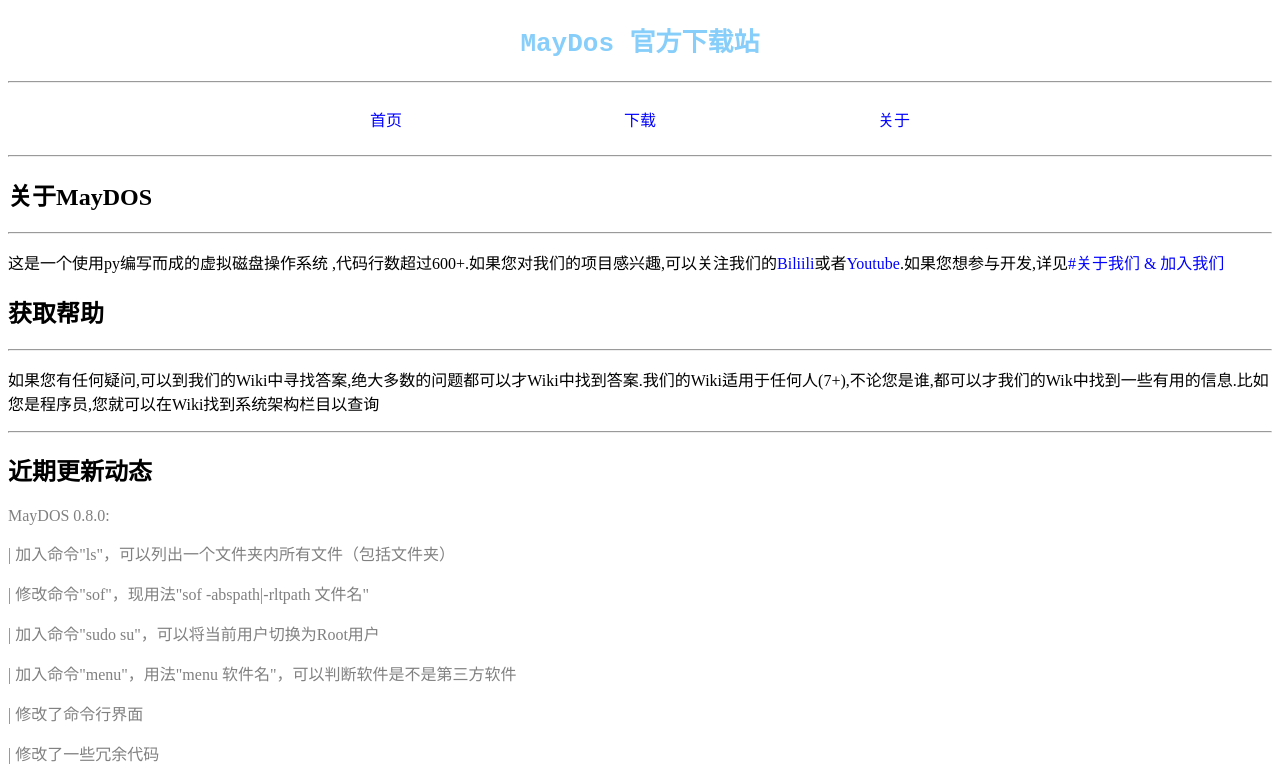
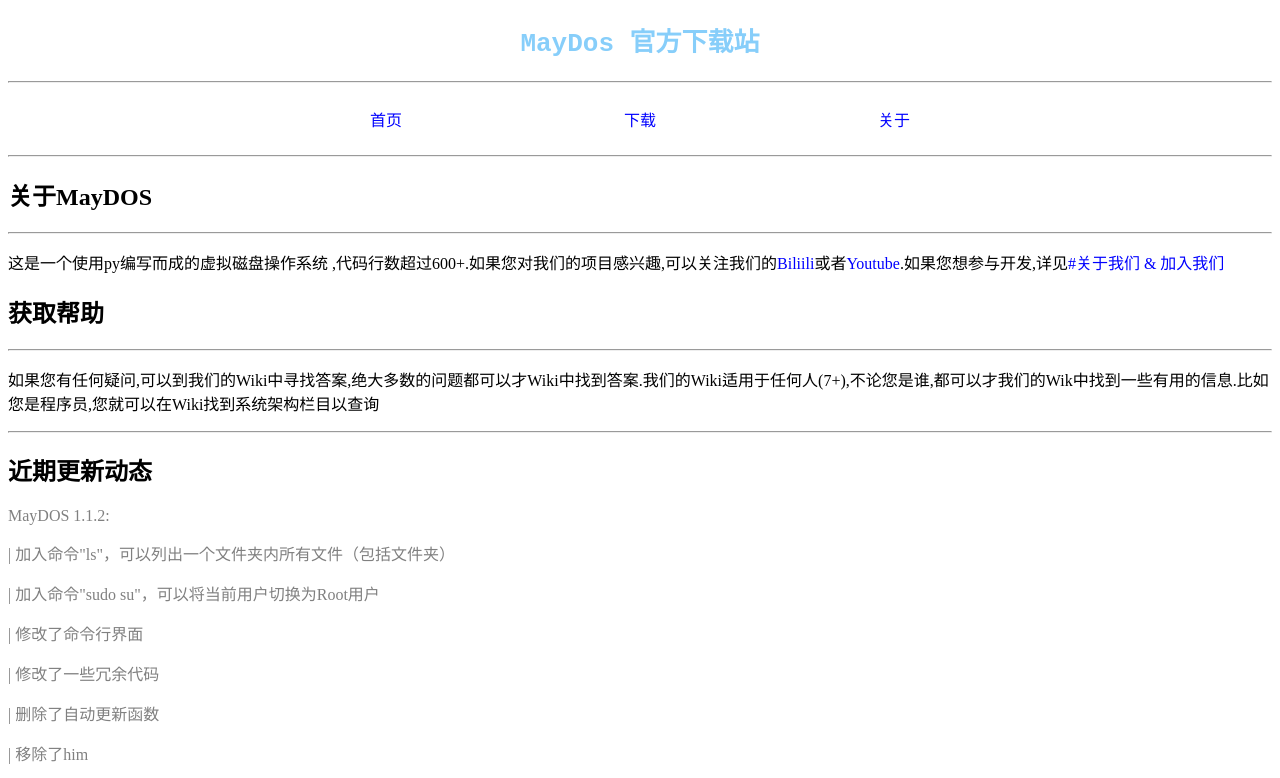
Before and after one commit to MayDOS-Team/MayDOS-Team.github.io, a plain HTML site: page about/about.html in a window 1280 px wide. Shown: the top 778 px of the page. Drawn offline with Linux system fonts and the light colour scheme.

Commit message:
Update about.html

```diff
--- a/about/about.html
+++ b/about/about.html
@@ -32,11 +32,9 @@
         <p>如果您有任何疑问,可以到我们的Wiki中寻找答案,绝大多数的问题都可以才Wiki中找到答案.我们的Wiki适用于任何人(7+),不论您是谁,都可以才我们的Wik中找到一些有用的信息.比如您是程序员,您就可以在Wiki找到系统架构栏目以查询</p>
         <hr>
         <h2>近期更新动态</h2>
-        <p style="color: gray;">MayDOS 0.8.0:</p>
+        <p style="color: gray;">MayDOS 1.1.2:</p>
         <p style="color: gray;">| 加入命令"ls"，可以列出一个文件夹内所有文件（包括文件夹）</p>
-        <p style="color: gray;">| 修改命令"sof"，现用法"sof -abspath|-rltpath 文件名"</p>
         <p style="color: gray;">| 加入命令"sudo su"，可以将当前用户切换为Root用户</p>
-        <p style="color: gray;">| 加入命令"menu"，用法"menu 软件名"，可以判断软件是不是第三方软件</p>
         <p style="color: gray;">| 修改了命令行界面</p>
         <p style="color: gray;">| 修改了一些冗余代码</p>
         <p style="color: gray;">| 删除了自动更新函数</p>
```
